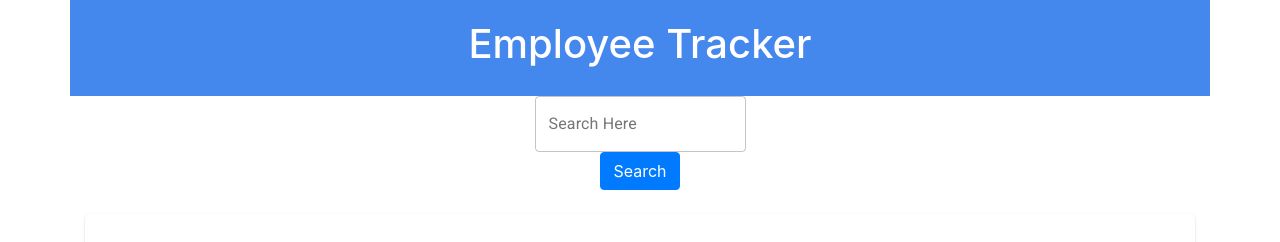
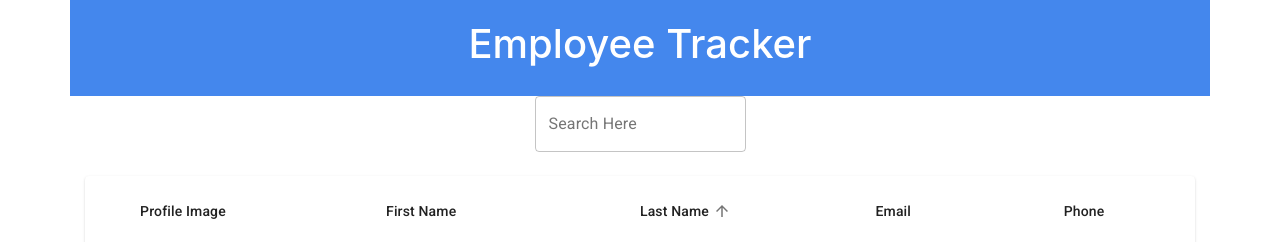
Before and after one commit to nkleinmann/React-Employee-Tracker, a React (Create React App) app: page / in a window 1280 px wide. Shown: the top 242 px of the page. Built offline with nearby package versions, Linux system fonts and the light colour scheme; no server answers.

Commit message:
updated README and deleted button

```diff
--- a/package.json
+++ b/package.json
@@ -18,7 +18,7 @@
   },
   "scripts": {
     "predeploy": "npm run build",
-   "deploy": "gh-pages -d build",
+    "deploy": "gh-pages -d build",
     "start": "react-scripts start",
     "build": "react-scripts build",
     "test": "react-scripts test",
--- a/src/App.js
+++ b/src/App.js
@@ -76,9 +76,9 @@ class App extends Component {
             <div className="col-12 d-flex justify-content-center">
               <Search handleInputChange={this.handleInputChange} />
             </div>
-            <div className="col-12 d-flex justify-content-center">
+            {/* <div className="col-12 d-flex justify-content-center">
               <button className="btn btn-primary searchBtn">Search</button>
-            </div>
+            </div> */}
           </div>
           <br />
           <EnhancedTable rows={this.state.employees} />
```
Also changed, not shown: 9 other files (tests, documents, lock files or other folders).
